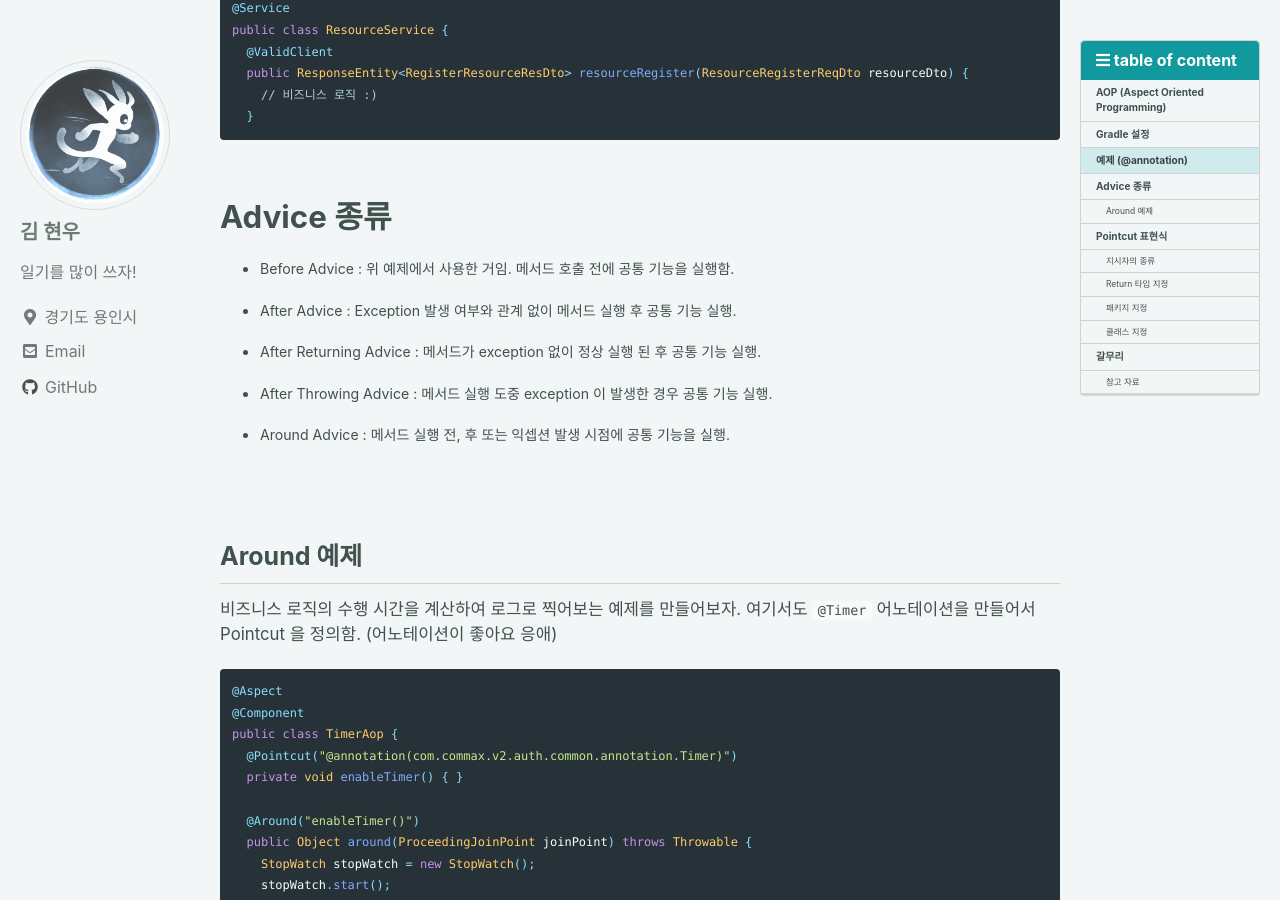
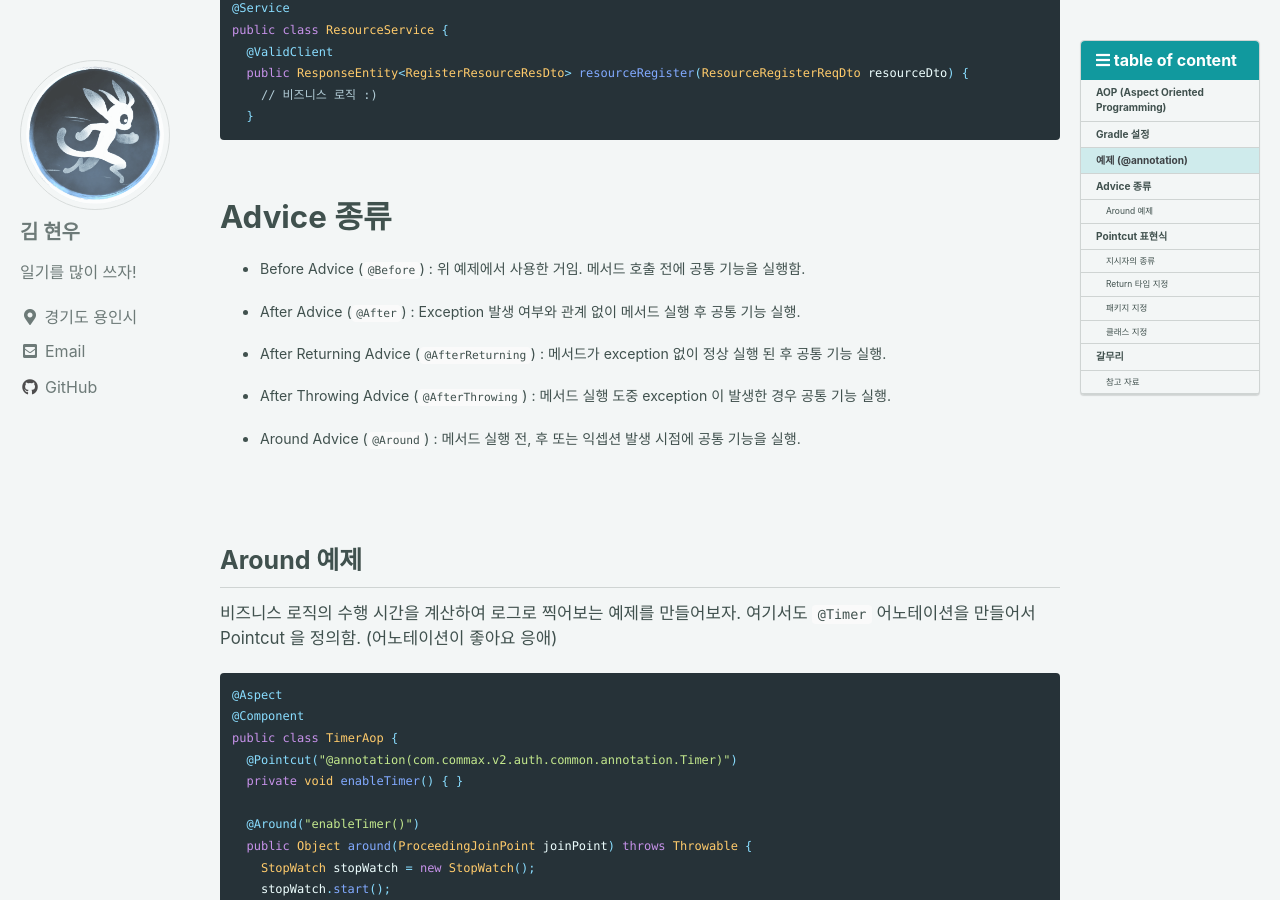
Before and after one commit to hyunwoo045/hyunwoo045.github.io, a Jekyll site: the page built from _posts/2022-04-18-aop.markdown, in a window 1280 px wide and 900 px high, scrolled down 1893 px. Built offline with Jekyll 4.4.1, drawn with Linux system fonts in a browser that asks for light colours; cached includes are drawn as plain includes; some web fonts are replaced.

Commit message:
advice annotation desc

```diff
--- a/_posts/2022-04-18-aop.markdown
+++ b/_posts/2022-04-18-aop.markdown
@@ -89,15 +89,15 @@ public class ResourceService {
 
 # Advice 종류
 
-- Before Advice : 위 예제에서 사용한 거임. 메서드 호출 전에 공통 기능을 실행함.
+- Before Advice (`@Before`) : 위 예제에서 사용한 거임. 메서드 호출 전에 공통 기능을 실행함.
 
-- After Advice : Exception 발생 여부와 관계 없이 메서드 실행 후 공통 기능 실행.
+- After Advice (`@After`) : Exception 발생 여부와 관계 없이 메서드 실행 후 공통 기능 실행.
 
-- After Returning Advice : 메서드가 exception 없이 정상 실행 된 후 공통 기능 실행.
+- After Returning Advice (`@AfterReturning`) : 메서드가 exception 없이 정상 실행 된 후 공통 기능 실행.
 
-- After Throwing Advice : 메서드 실행 도중 exception 이 발생한 경우 공통 기능 실행.
+- After Throwing Advice (`@AfterThrowing`) : 메서드 실행 도중 exception 이 발생한 경우 공통 기능 실행.
 
-- Around Advice : 메서드 실행 전, 후 또는 익셉션 발생 시점에 공통 기능을 실행.
+- Around Advice (`@Around`) : 메서드 실행 전, 후 또는 익셉션 발생 시점에 공통 기능을 실행.
 
 <br/>
 
```
